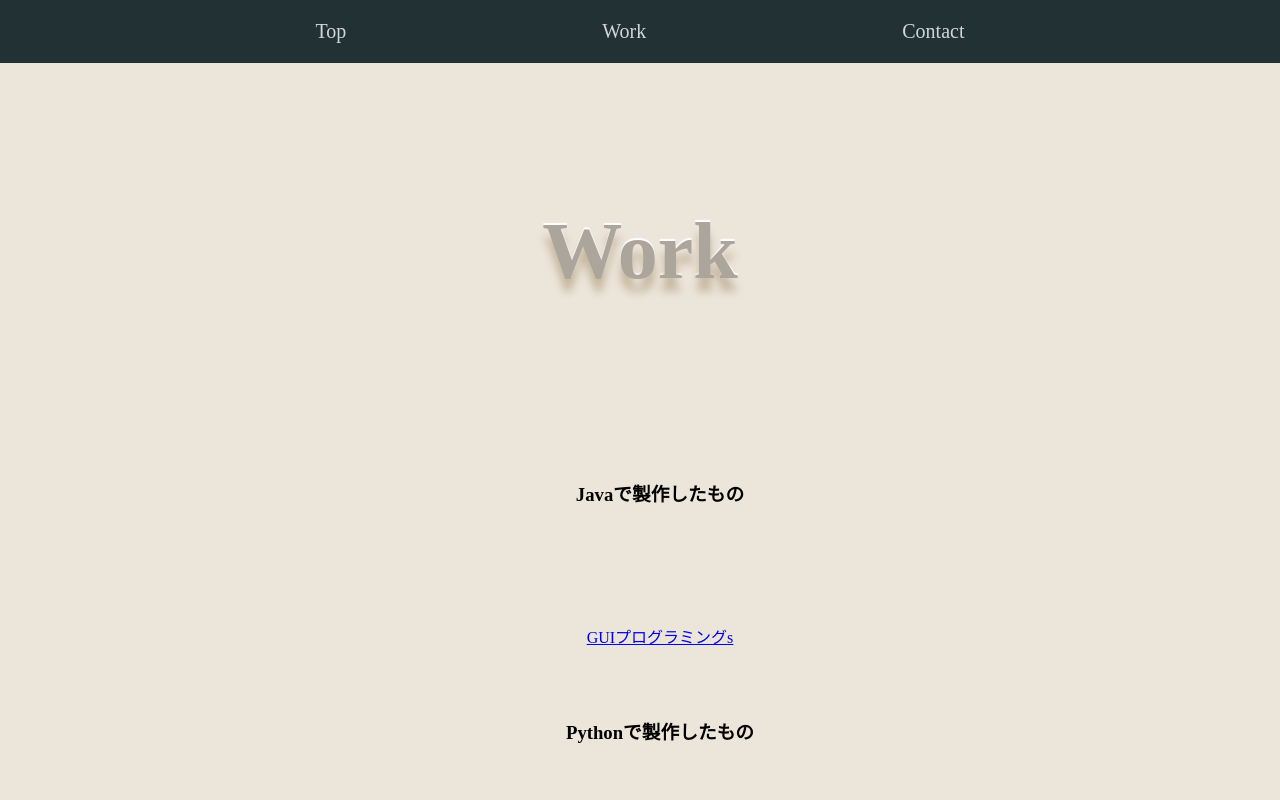
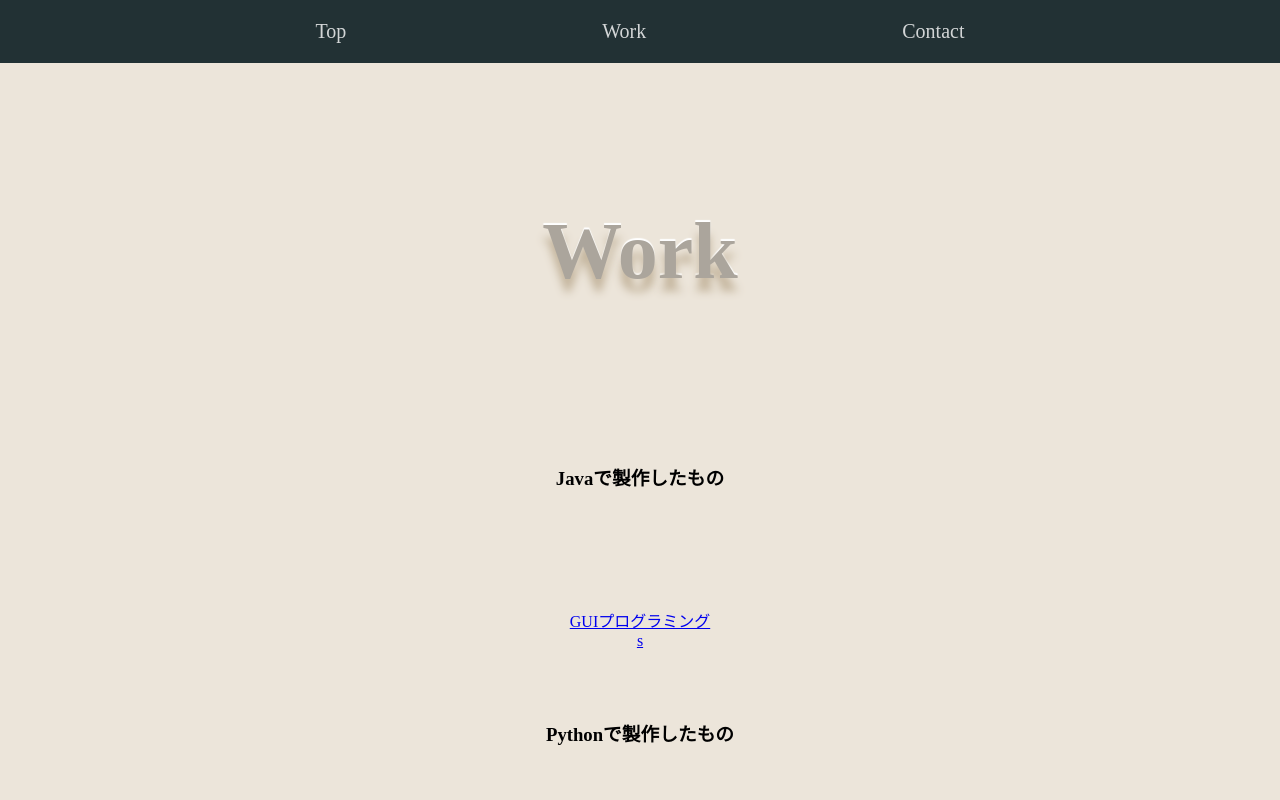
Before and after one commit to chutake/introduction_2, a React (Create React App) app: page /Work in a window 1280 px wide. Shown: the top 800 px of the page. Built offline with nearby package versions, Linux system fonts and the light colour scheme.

Commit message:
modified

```diff
--- a/src/components/MainWork.js
+++ b/src/components/MainWork.js
@@ -12,16 +12,16 @@ const MainWork = () => {
       <br />
       <br />
 
-      <ol>
       <li>
         <h3>Javaで製作したもの</h3>
         <li>
           <a href="#section1">GUIプログラミング</a>
+          <br />
           <a href="#section2">s</a>
+          <br />
         </li>
         <h3>Pythonで製作したもの</h3>
       </li>
-      </ol>
       <li>
         <h2>
           1, GUIプログラミング<br></br>
```
Lines whose indentation alone changed are shown as unchanged.
